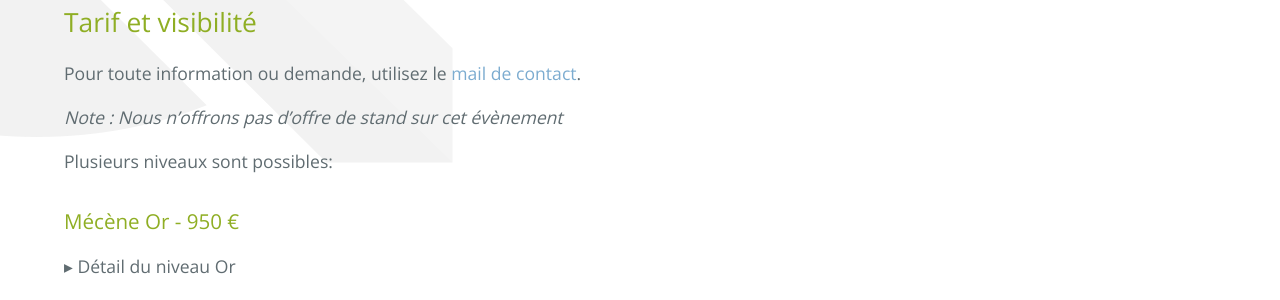
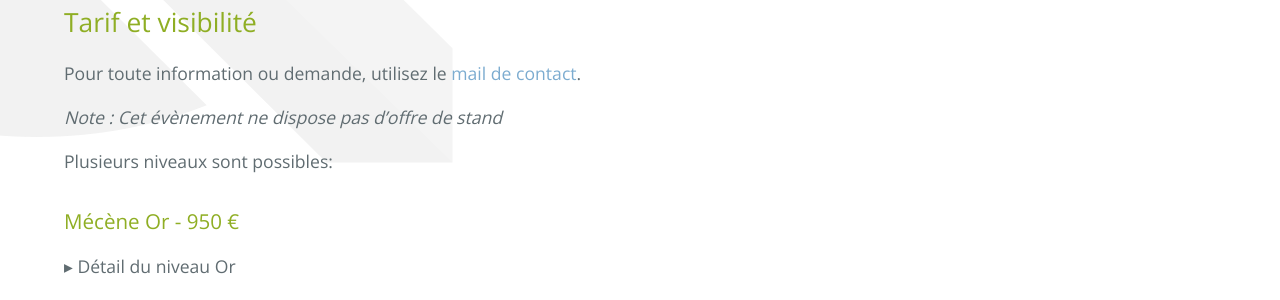
Before and after one commit to OSGeo-fr/QGIS-conf-fr-website, a Jekyll site: the page built from z30_parrainages.md, in a window 1280 px wide and 900 px high, scrolled down 981 px. Shown: the part 155-455 px from the top of the window. Built offline with Jekyll 4.4.1, drawn with Linux system fonts in a browser that asks for light colours.

Commit message:
Update z30_parrainages.md
Co-authored-by: Peillet Sebastien <peillet.seb@protonmail.com>

```diff
--- a/z30_parrainages.md
+++ b/z30_parrainages.md
@@ -98,7 +98,7 @@ Les bénéfices seront dédiés à [soutenir](https://www.qgis.org/fr/site/getin
 
 Pour toute information ou demande, utilisez le [mail de contact](mailto:qgis-conf@osgeo.asso.fr?subject=[SoutienQGISFR_2024]).
 
-_Note : Nous n'offrons pas d'offre de stand sur cet évènement_
+_Note : Cet évènement ne dispose pas d'offre de stand_
 
 Plusieurs niveaux sont possibles:
 
```
